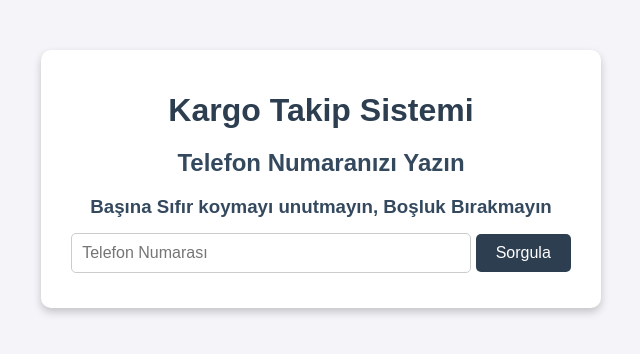
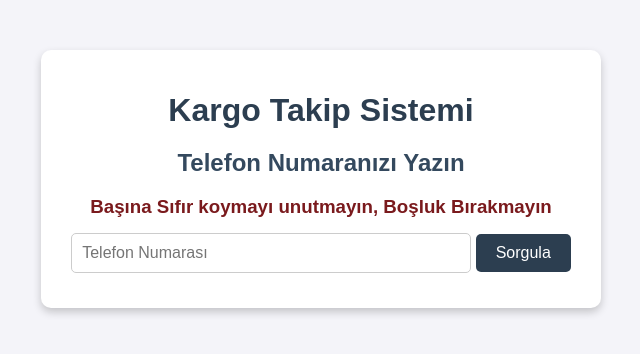
Before and after one commit to SiparisTakip/siparis_takip2, a Flask app: page / in a window 1280 px wide. Shown: the part 221-575 px from the top of the page, without its empty margins (319-959 px from the left). Run offline with Flask 3, Linux system fonts and the light colour scheme.

Commit message:
Update index.html

```diff
--- a/templates/index.html
+++ b/templates/index.html
@@ -31,11 +31,11 @@
         }
         h2 {
             color: #34495e;
-            margin-bottom: 15px;
+            margin-bottom: 10px;
           }
         h3 {
-            color: #34495e;
-            margin-bottom: 15px;
+            color: #7a1a1d;
+            margin-bottom: 10px;
         }
         form {
             margin-top: 15px;
```
